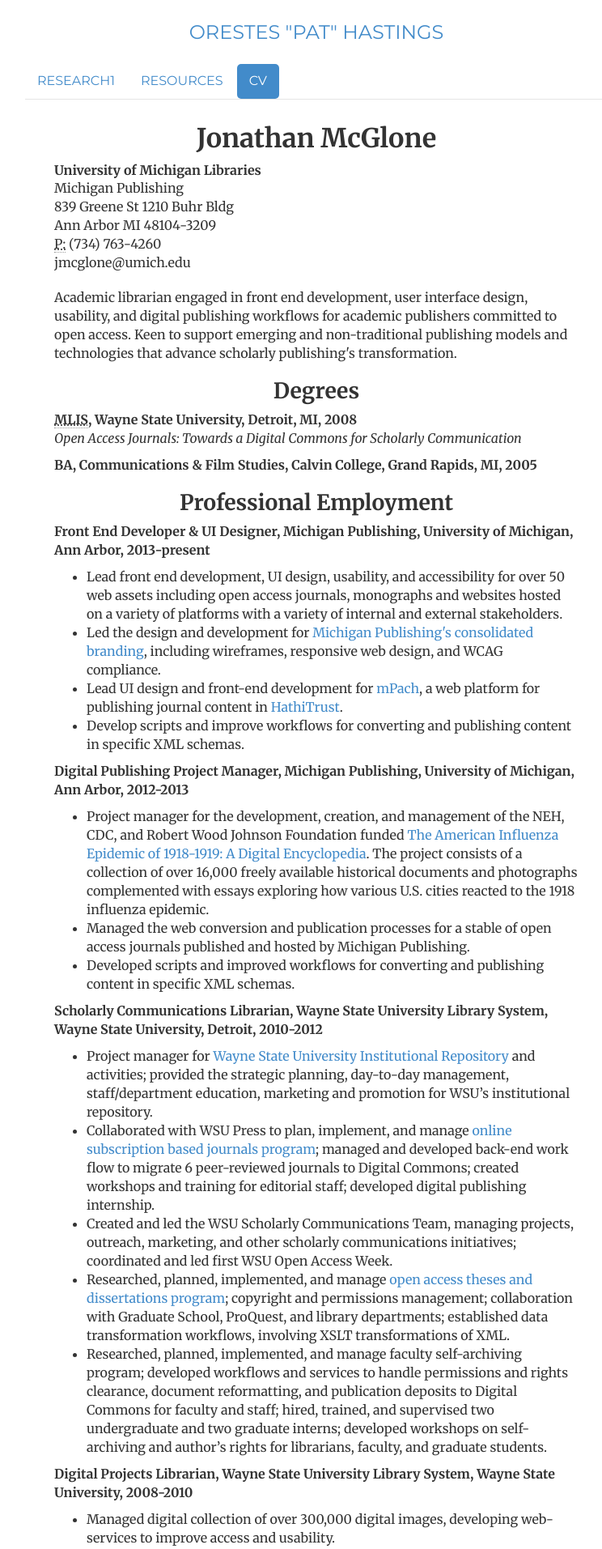
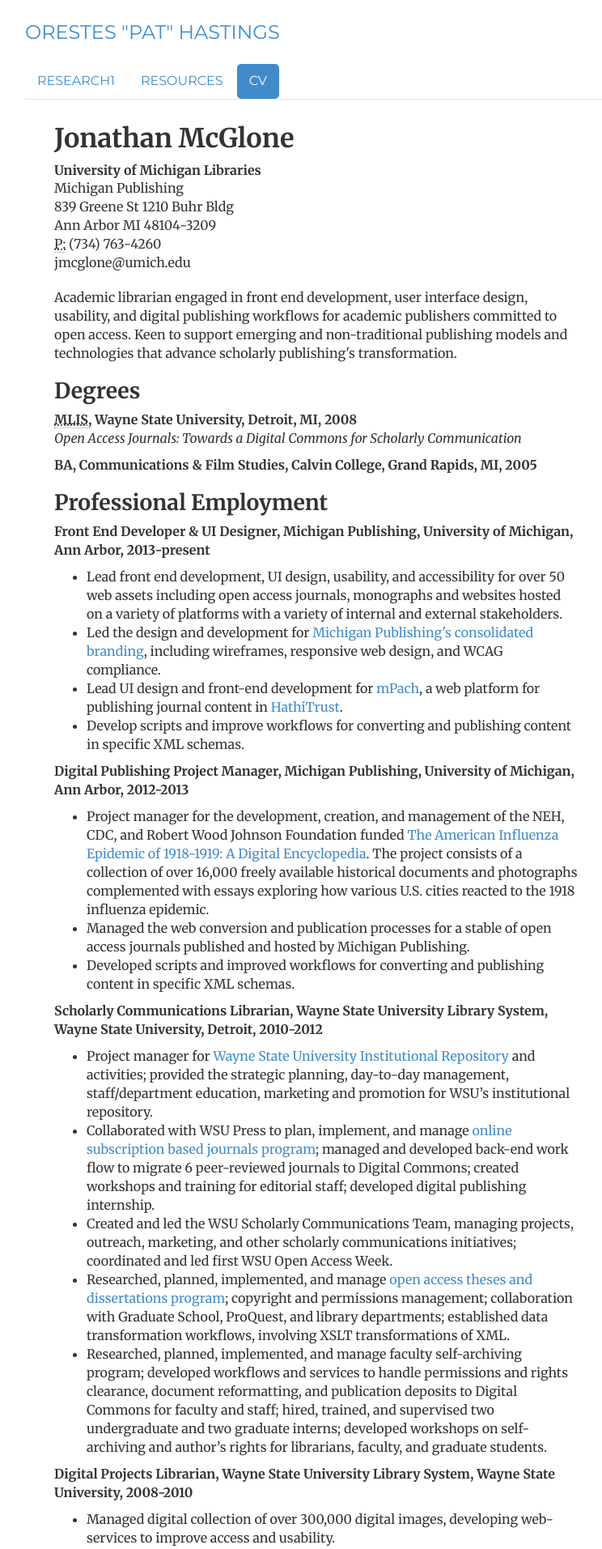
Before and after one commit to ophastings/ophastings.github.io, a Jekyll site: the page built from cv/index.html, in a window 1280 px wide. Shown: the top 1913 px of the page at 81% size, without its empty margins (249-993 px from the left). Built offline with Jekyll 4.4.1, drawn with Linux system fonts in a browser that asks for light colours.

Commit message:
Update style.css

```diff
--- a/css/style.css
+++ b/css/style.css
@@ -3,7 +3,7 @@
 
 body { padding-top: 20px; padding-bottom: 40px; font-family: 'Merriweather', Georgia, Times; font-size: 16px; }
 
-h1, h2, h3, h4, h5, h6, .h1, .h2, .h3, .h4, .h5, .h6 {text-align: center; font-family: 'Merriweather', Georgia, Times; font-weight: 700;}
+h1, h2, h3, h4, h5, h6, .h1, .h2, .h3, .h4, .h5, .h6 {text-align: left; font-family: 'Merriweather', Georgia, Times; font-weight: 700;}
 
 blockquote p { font-size: 16px; line-height: 1.6em; }
 
```
